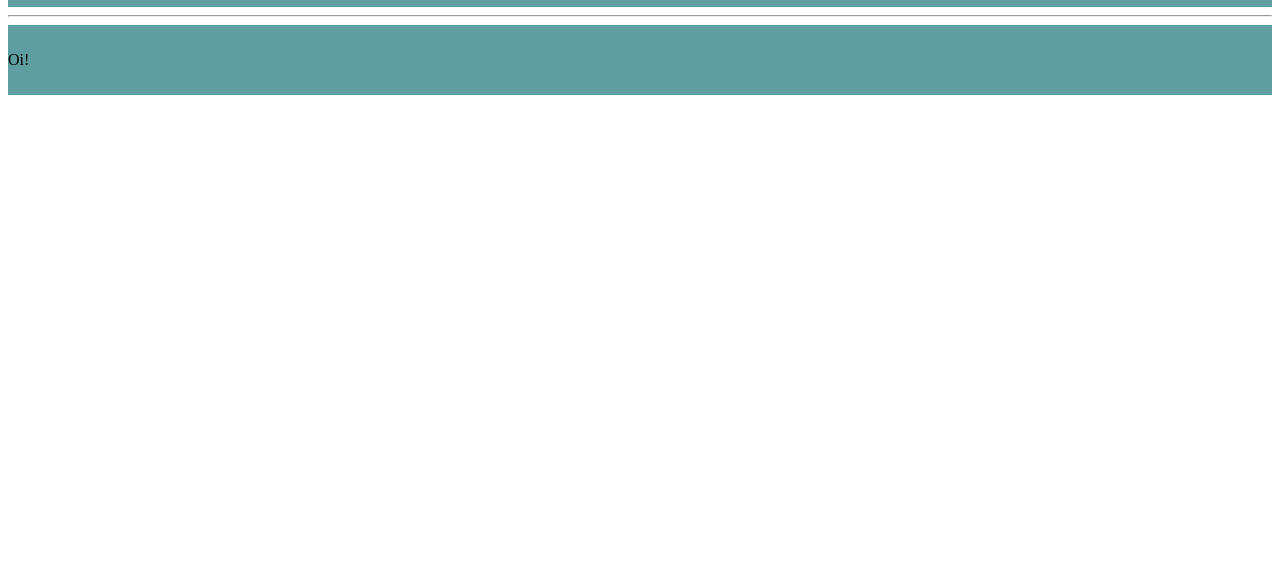
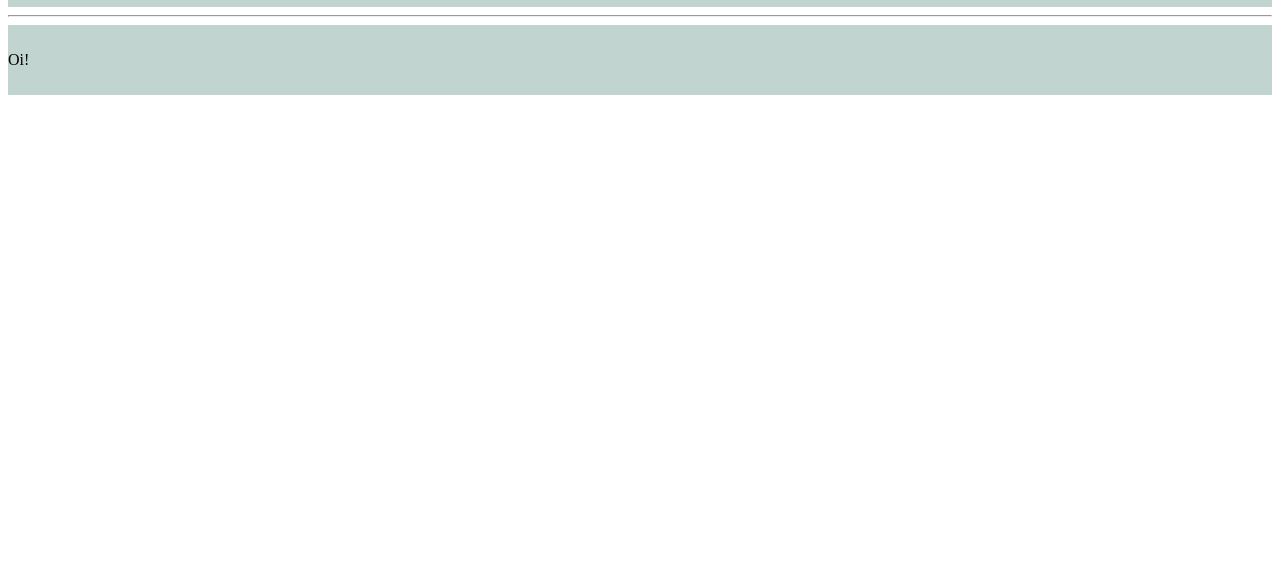
Before and after one commit to LeonardoB0901/ProjetoSite, a plain HTML site: page index.html in a window 1280 px wide. Shown: the part 217-800 px from the top of the page. Drawn offline with Linux system fonts and the light colour scheme.

Commit message:
cor original site

```diff
--- a/index.html
+++ b/index.html
@@ -8,8 +8,7 @@
         header, footer {
             text-align: center;
             padding: 10px 0; /* Reduz o espaço vertical */
-            background-color:cadetblue
-        }
+            background-color: #c2d4cf;
 
         .nav-bar {
             display: flex;
```
